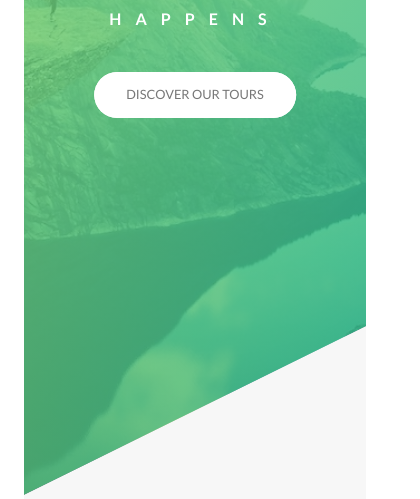
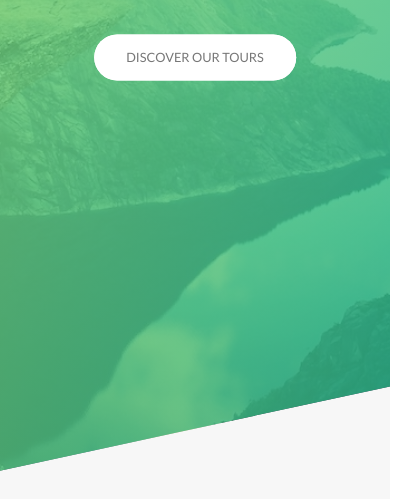
Before and after one commit to TudorTacal/adv-css-natours, a website: page index.html in a window 390 px wide. Shown: the part 331-830 px from the top of the page, 420 px wide, since content can reach past the window. Drawn offline with Linux system fonts and the light colour scheme.

Commit message:
Write media queris for base, typography and layout

```diff
--- a/sass/abstracts/_variables.scss
+++ b/sass/abstracts/_variables.scss
@@ -28,4 +28,6 @@ $default-font-size: 1.6rem;
 // GRID
 $grid-width: 114rem;
 $gutter-vertical: 8rem;
+$gutter-vertical-small: 6rem;
+$gutter-horizontal-small: 6rem;
 $gutter-horizontal: 6rem;
--- a/sass/base/_base.scss
+++ b/sass/base/_base.scss
@@ -27,4 +27,9 @@ html {
 
 body {
   box-sizing: border-box;
+  padding: 3rem;
+
+  @include respond(tab-port) {
+    padding: 0;
+  }
 }
--- a/sass/base/_typography.scss
+++ b/sass/base/_typography.scss
@@ -4,7 +4,6 @@ body {
   /* font-size: 16px; */
   line-height: 1.7;
   color: $color-grey-dark;
-  padding: 3rem;
   box-sizing: border-box;
 }
 
@@ -24,6 +23,11 @@ body {
     animation-name: moveInRight;
     animation-duration: 1s;
     animation-timing-function: ease-out;
+
+    @include respond(phone) {
+      letter-spacing: 1rem;
+      font-size: 5rem;
+    }
     /*
       animation-delay: 3s;
       animation-iteration-count: 3;
@@ -36,6 +40,11 @@ body {
     font-weight: 700;
     letter-spacing: 1.75rem;
     animation: moveInRight 1s ease-in;
+
+    @include respond(phone) {
+      letter-spacing: 0.5rem;
+      // font-size: 5rem;
+    }
   }
 }
 
@@ -49,6 +58,14 @@ body {
   color: transparent;
   letter-spacing: 2px;
   transition: all .2s;
+
+  @include respond(tab-port) {
+    font-size: 3rem;
+  }
+
+  @include respond(phone) {
+    font-size: 2.5rem;
+  }
 
   &:hover {
     transform: skewY(2deg) skewX(15deg) scale(1.1);
--- a/sass/components/_footer.scss
+++ b/sass/components/_footer.scss
@@ -2,6 +2,11 @@
   background-color: $color-grey-dark-3;
   padding: 10rem 0;
   font-size: 1.4rem;
+  color: $color-grey-light-1;
+
+  @include respond(tab-port) {
+    padding: 8rem 0;
+  }
 
   &__logo-box {
     text-align: center;
@@ -17,6 +22,11 @@
     border-top: 1px solid $color-grey-dark;;
     padding-top: 2rem;
     display: inline-block;
+
+    @include respond(tab-port) {
+      width: 100%;
+      text-align: center;
+    }
   }
 
   &__list {
@@ -54,5 +64,10 @@
     padding-top: 2rem;
     display: inline-block;
 
+    @include respond(tab-port) {
+      width: 80%;
+      float: none;
+    }
+
   }
 }
--- a/sass/layout/_grid.scss
+++ b/sass/layout/_grid.scss
@@ -4,6 +4,15 @@
 
   &:not(:last-child) {
     margin-bottom: $gutter-vertical;
+
+    @include respond(tab-port) {
+      margin-bottom: $gutter-vertical-small;
+    }
+  }
+
+  @include respond(tab-port) {
+    max-width: 50rem;
+    padding: 0 3rem;
   }
 
   @include clearfix;
@@ -13,6 +22,15 @@
 
     &:not(:last-child) {
       margin-right: $gutter-horizontal;
+
+      @include respond(tab-port) {
+        margin-right: 0;
+        margin-bottom: $gutter-vertical-small;
+      }
+    }
+
+    @include respond(tab-port) {
+      width: 100% !important;
     }
   }
 
--- a/sass/layout/_header.scss
+++ b/sass/layout/_header.scss
@@ -11,6 +11,11 @@
   -webkit-clip-path: polygon(0 0, 100% 0, 100% 75vh, 0 100%);
   clip-path: polygon(0 0, 100% 0, 100% 75vh, 0 100%);
   position: relative;
+
+  @include respond(phone) {
+    -webkit-clip-path: polygon(0 0, 100% 0, 100% 85vh, 0 100%);
+    clip-path: polygon(0 0, 100% 0, 100% 85vh, 0 100%);
+  }
 
   &__logo-box {
     position: absolute;
--- a/sass/layout/_navigation.scss
+++ b/sass/layout/_navigation.scss
@@ -15,6 +15,16 @@
     box-shadow: 0 1rem 3rem rgba($color-black, .1);
     text-align: center;
     cursor: pointer;
+
+    @include respond(tab-port) {
+      top: 4.5rem;
+      right: 4.5rem;
+    }
+
+    @include respond(phone) {
+      top: 3rem;
+      right: 3rem;
+    }
   }
 
   &__background {
@@ -27,6 +37,16 @@
     background-image: radial-gradient($color-primary-light, $color-primary-dark);
     z-index: 1000;
     transition: transform .8s cubic-bezier(0.86, 0, 0.07, 1);
+
+    @include respond(tab-port) {
+      top: 4.5rem;
+      right: 4.5rem;
+    }
+
+    @include respond(phone) {
+      top: 3rem;
+      right: 3rem;
+    }
   }
 
   &__nav {
```
Also changed, not shown: sass/abstracts/_mixins.scss (+5 -2 lines), css/style.css.
